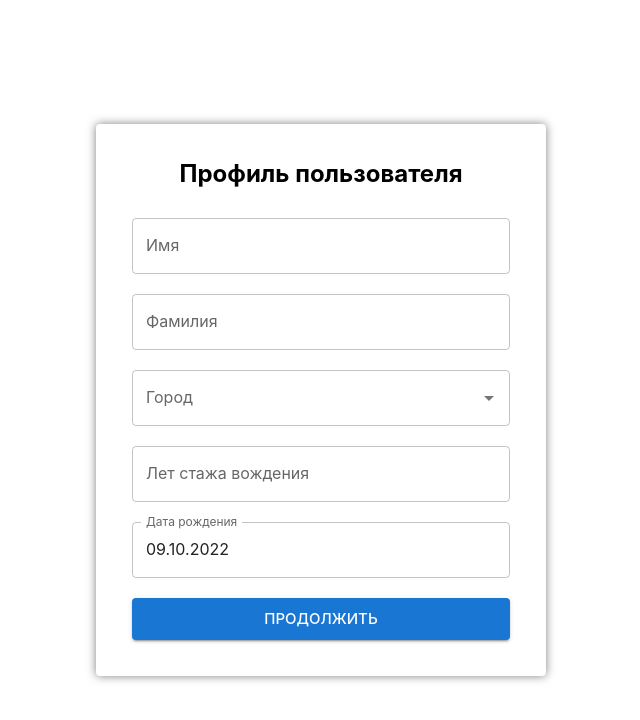
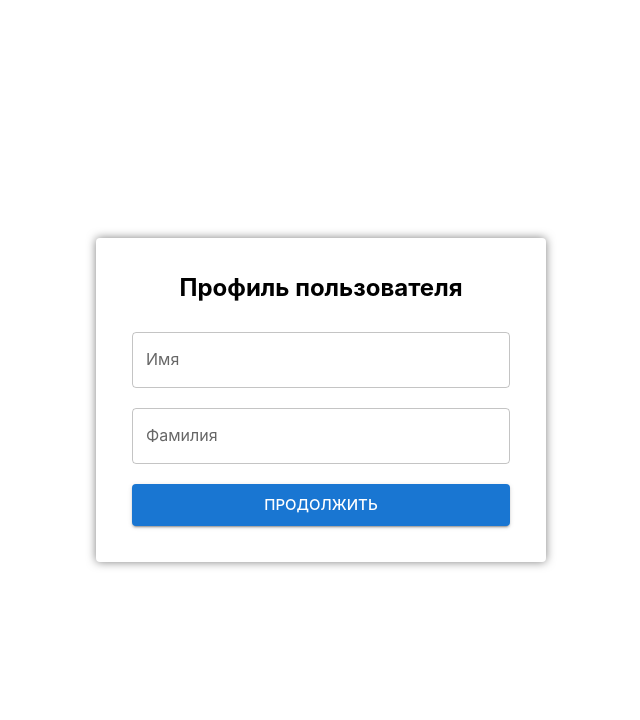
Before and after one commit to ko1p/auto-tinder, a React (Create React App) app: page /onboarding/user-profile-form in a window 1280 px wide. Shown: the top 720 px of the page, without its empty margins (319-959 px from the left). Built offline with nearby package versions, Linux system fonts and the light colour scheme.

Commit message:
add test validation 	modified:   package.json 	modified:   src/features/UserProfileForm/index.tsx 	new file:   src/ultils/validation/index.ts 	modified:   yarn.lock

```diff
--- a/src/features/UserProfileForm/index.tsx
+++ b/src/features/UserProfileForm/index.tsx
@@ -1,65 +1,59 @@
 import styles from './style.module.scss';
 import TextField from '@mui/material/TextField';
 import Button from '@mui/material/Button';
-import { Autocomplete, Typography } from '@mui/material';
-import { LocalizationProvider, MobileDatePicker } from '@mui/x-date-pickers';
-import { AdapterDayjs } from '@mui/x-date-pickers/AdapterDayjs';
-import { useState } from 'react';
-import dayjs, { Dayjs } from 'dayjs';
-import 'dayjs/locale/ru';
+import { Typography } from '@mui/material';
+import { useForm } from 'react-hook-form';
+import { constructorErrorHelperText } from '../../ultils/validation';
 
-interface Citylabel {
-  label: string;
-}
+type FormValues = {
+  firstName: string;
+  lastName: string;
+};
 
 export default function UserForm() {
-  const [value, setValue] = useState<Dayjs | null>(dayjs('2022-09-10T21:11:54'));
+  const {
+    register,
+    handleSubmit,
+    formState: { errors },
+  } = useForm<FormValues>({ mode: 'onBlur' });
 
-  const handleChange = (newValue: Dayjs | null) => {
-    setValue(newValue);
+  const rules = {
+    required: true,
+    minLength: { value: 2, message: 'Поле должно содержать минимум 2 буквы.' },
+    pattern: { value: /^[а-яА-Я]*$/, message: 'Допускаются только русские буквы.' },
   };
 
-  const cities: Array<Citylabel> = [
-    { label: 'Москва' },
-    { label: 'Самара' },
-    { label: 'Томск' },
-    { label: 'Астрахань' },
-    { label: 'Якутск' },
-    { label: 'Зеленоград' },
-    { label: 'Норильск' },
-    { label: 'Киров' },
-    { label: 'Борск' },
-  ];
-
+  function onSubmit(date: FormValues) {
+    console.log(date);
+    alert('yes');
+  }
   return (
     <div className={styles.root}>
       <div className={styles.userForm}>
         <Typography className={styles.title} variant='h1'>
           Профиль пользователя
         </Typography>
-        <TextField className={styles.input} label='Имя' fullWidth />
-        <TextField className={styles.input} label='Фамилия' fullWidth />
-        <Autocomplete
-          className={styles.input}
-          disablePortal
-          id='autocomplete-city'
-          options={cities}
-          renderInput={params => <TextField {...params} label='Город' />}
-        />
-        <TextField className={styles.input} label='Лет стажа вождения' fullWidth type='number' />
-        <LocalizationProvider adapterLocale='ru' dateAdapter={AdapterDayjs}>
-          <MobileDatePicker
+        <form onSubmit={handleSubmit(onSubmit)}>
+          <TextField
             className={styles.input}
-            label='Дата рождения'
-            inputFormat='MM.DD.YYYY'
-            value={value}
-            onChange={handleChange}
-            renderInput={params => <TextField {...params} />}
+            label='Имя'
+            fullWidth
+            {...register('firstName', rules)}
+            error={!!errors?.firstName}
+            helperText={constructorErrorHelperText(errors, 'firstName')}
           />
-        </LocalizationProvider>
-        <Button type='submit' size='large' variant='contained' fullWidth>
-          Продолжить
-        </Button>
+          <TextField
+            className={styles.input}
+            label='Фамилия'
+            fullWidth
+            {...register('lastName', rules)}
+            error={!!errors?.lastName}
+            helperText={constructorErrorHelperText(errors, 'lastName')}
+          />
+          <Button type='submit' size='large' variant='contained' fullWidth>
+            Продолжить
+          </Button>
+        </form>
       </div>
     </div>
   );
--- /dev/null
+++ b/src/ultils/validation/index.ts
@@ -0,0 +1,14 @@
+import { FieldErrorsImpl } from 'react-hook-form';
+
+export function constructorErrorHelperText(
+  errors: Partial<
+    FieldErrorsImpl<{
+      [index: string]: string;
+    }>
+  >,
+  nameInput: string,
+): string {
+  if (!errors) return '';
+  const thisError = errors[nameInput];
+  return thisError ? thisError?.message || 'Поле обязательно к заполнению.' : '';
+}
```
